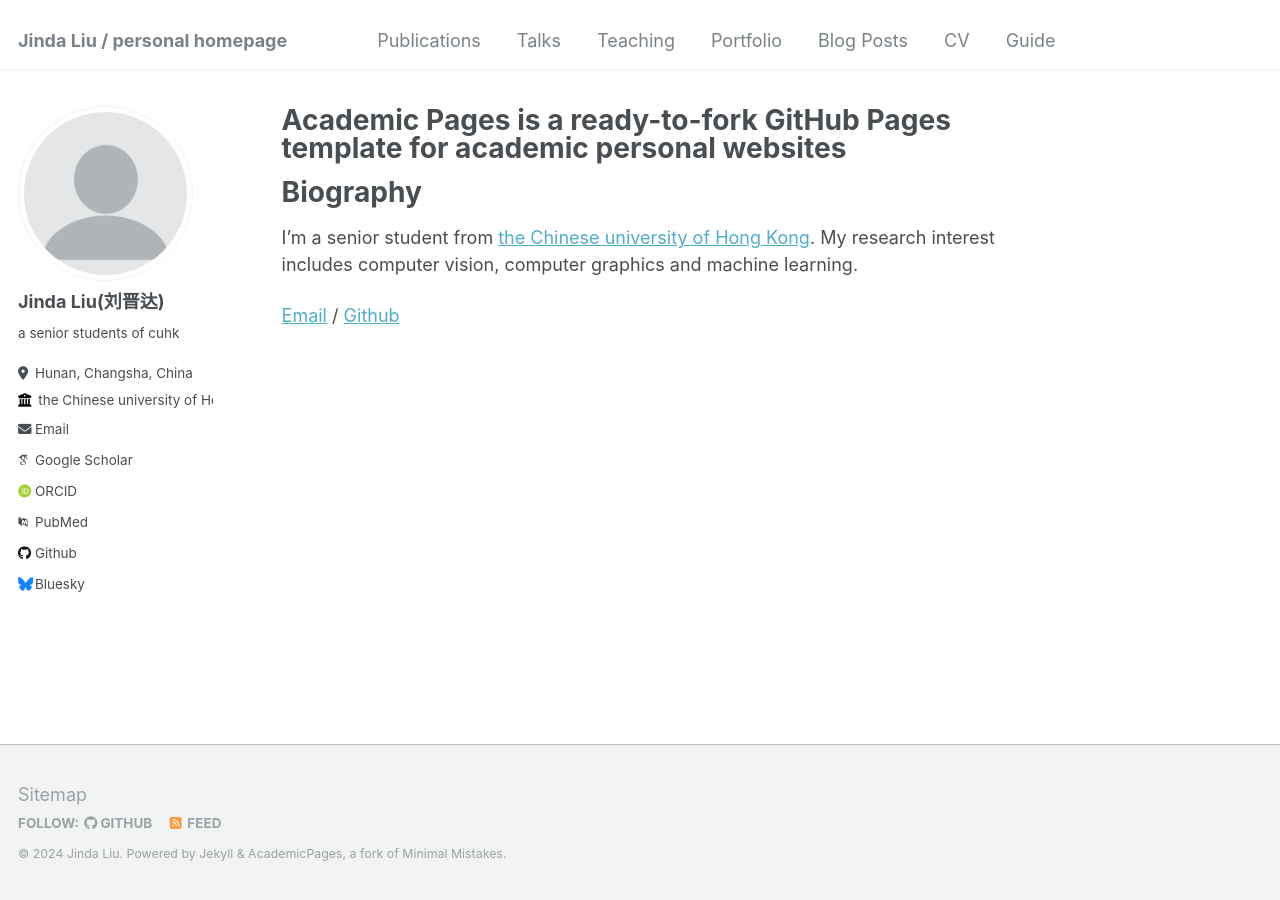
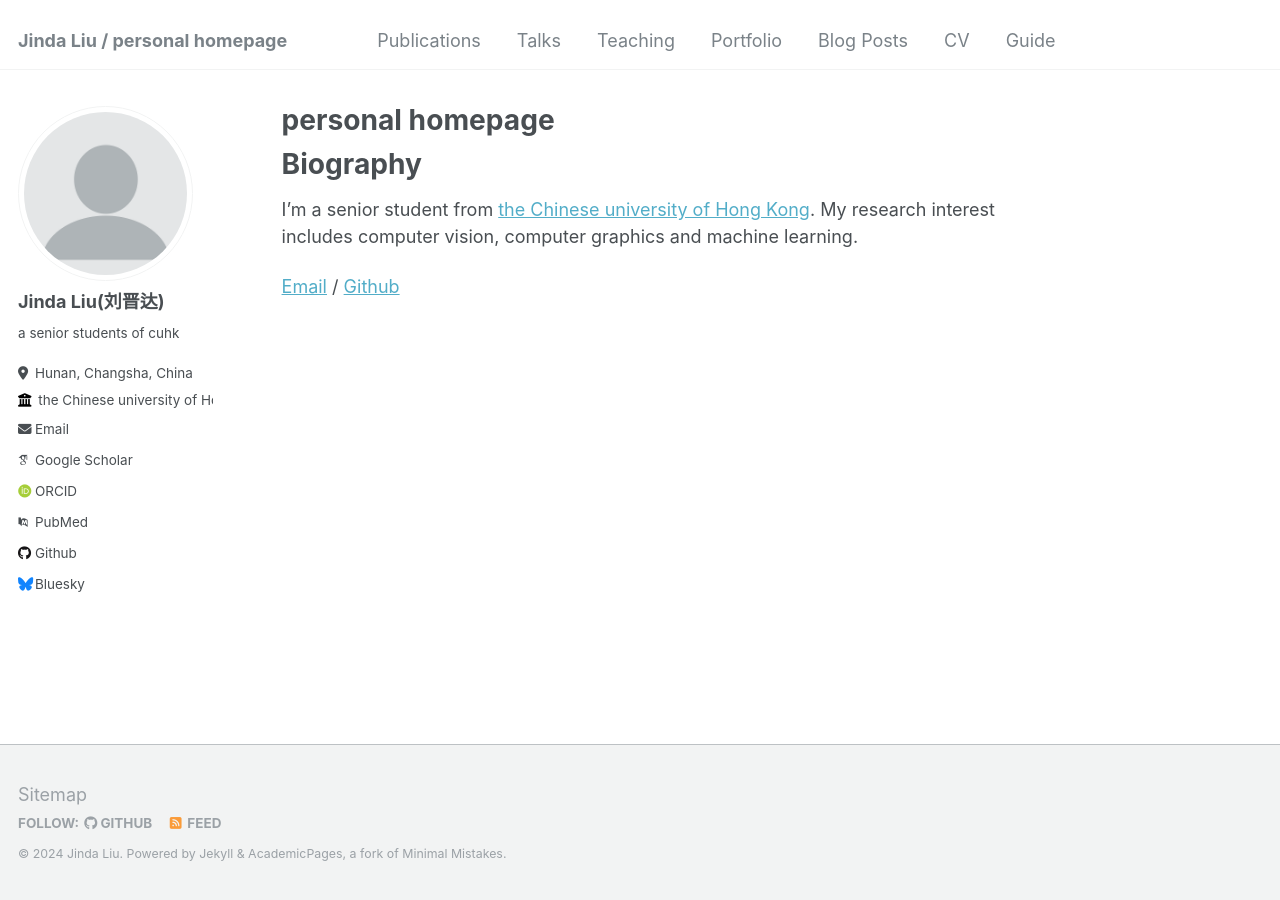
Before and after one commit to liujinda11/liujinda, a Jekyll site: the page built from _pages/about.md, in a window 1280 px wide. Built offline with Jekyll 4.4.1, drawn with Linux system fonts in a browser that asks for light colours; some web fonts are replaced.

Commit message:
Update about.md

```diff
--- a/_pages/about.md
+++ b/_pages/about.md
@@ -1,6 +1,6 @@
 ---
 permalink: /
-title: "Academic Pages is a ready-to-fork GitHub Pages template for academic personal websites"
+title: "personal homepage"
 author_profile: true
 redirect_from:
   - /about/
```
